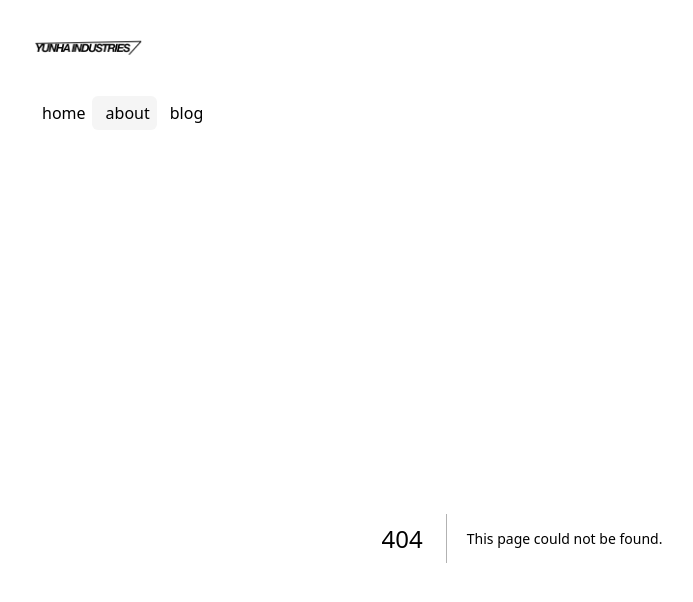
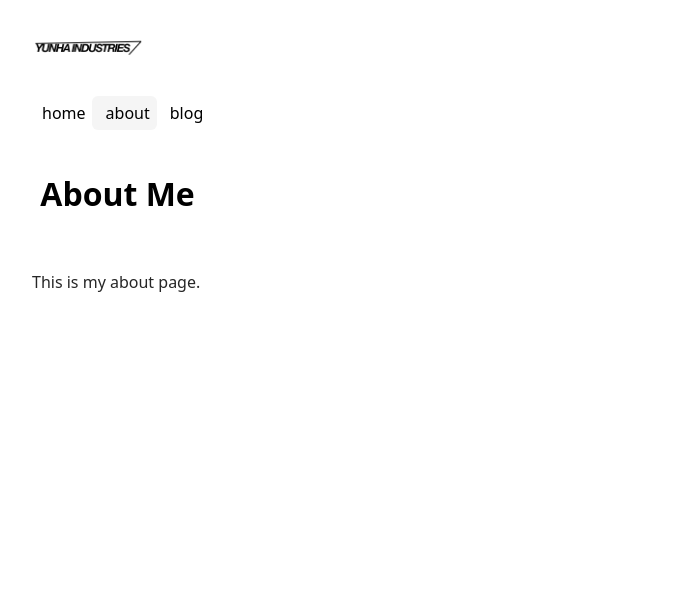
Before and after one commit to llighter/parkyunha.com, a Next.js app: page /about in a window 1280 px wide. Before the commit this address had no page. Shown: the top 602 px of the page, without its empty margins (118-811 px from the left). Built offline with nearby package versions, Linux system fonts and the light colour scheme.

Commit message:
About 페이지 작성, 기본 레이아웃만 잡아둠(Resolved: #6)

```diff
--- /dev/null
+++ b/app/about/page.tsx
@@ -0,0 +1,22 @@
+import { allBlogs } from "contentlayer/generated";
+
+export default function AboutPage() {
+  return (
+    <section className={`mt-0 overflow-hidden pb-10 tablet:pb-16 laptop:pb-20`}>
+      <div
+        className={`mx-auto mt-8 w-87.5 max-w-[366px] tablet:w-full tablet:max-w-screen-tablet_inner laptop:max-w-screen-laptop_inner`}
+      >
+        <div className={`@container`}>
+          <h2
+            className={`mb-8 text-[24px] font-bold @[692px]:text-[28px] @[980px]:text-[32px]`}
+          >
+            &nbsp;About Me
+          </h2>
+        </div>
+        <div className={`grid gap-8`}>
+          <p className={`my-5 text-neutral-800`}>This is my about page.</p>
+        </div>
+      </div>
+    </section>
+  );
+}
```
